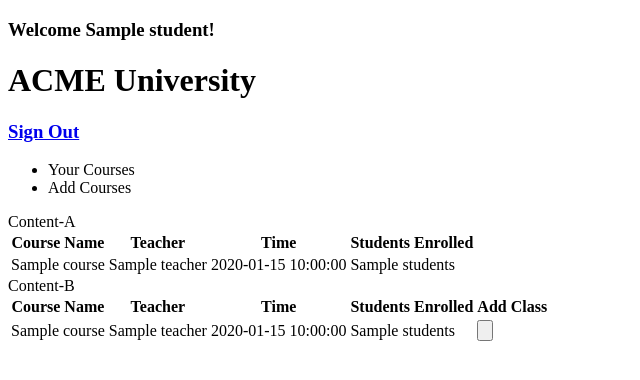
After one commit to gr8monk3ys/coursework, a Flask app: template CSE 106/Lab 8/templates/student_view.html in a window 1280 px wide. The commit adds this page. Shown: the top 380 px of the page, without its empty margins (0-640 px from the left). Run offline with Flask 2, Linux system fonts and the light colour scheme; the template is opened without the code that fills it: most values are stand-ins (such as "Sample title", 1, 10 or a date in 2020).

Commit message:
several fixes and improvements

```diff
--- /dev/null
+++ b/CSE 106/Lab 8/templates/student_view.html
@@ -0,0 +1,77 @@
+<!DOCTYPE html>
+<html lang="en">
+
+<head>
+    <title>Student Portal</title>
+</head>
+
+<body>
+    <main id="main-holder">
+
+        <h3>Welcome {{ student }}!</h3>
+        <h1 class="header">ACME University</h1>
+        <h3><a href="{{ url_for('/logout') }}">Sign Out</a></h3>
+
+        <div class="tab-panel">
+            <ul class="tab-group">
+                <li class="tab tab-A is-active">Your Courses</li>
+                <li class="tab tab-B">Add Courses</li>
+            </ul>
+            <div class="panel-group">
+                <div class="panel tab-A is-show">
+                    Content-A
+                    <table>
+
+                        <head>
+                            <tr>
+                                <th>Course Name</th>
+                                <th>Teacher</th>
+                                <th>Time</th>
+                                <th>Students Enrolled</th>
+                            </tr>
+                        </head>
+                        <tbody>
+                            {% for course in courses %}
+                            <tr>
+                                <td>{{ course.name }}</td>
+                                <td>{{ course.teacher }}</td>
+                                <td>{{ course.time }}</td>
+                                <td>{{ course.students }}</td>
+                            </tr>
+                            {% endfor %}
+                        </tbody>
+                    </table>
+                </div>
+                <div class="panel tab-B">
+                    Content-B
+                    <table>
+
+                        <head>
+                            <tr>
+                                <th>Course Name</th>
+                                <th>Teacher</th>
+                                <th>Time</th>
+                                <th>Students Enrolled</th>
+                                <th>Add Class</th>
+                            </tr>
+                        </head>
+                        <tbody>
+                            {% for student in students %}
+                            <tr>
+                                <td>{{ course.name }}</td>
+                                <td>{{ course.teacher }}</td>
+                                <td>{{ course.time }}</td>
+                                <td>{{ course.students }}</td>
+                                <td><input type="button"  /></td>
+                            </tr>
+                            {% endfor %}
+                        </tbody>
+                    </table>
+                </div>
+            </div>
+        </div>
+    </main>
+
+</body>
+
+</html>
```
Also changed, not shown: CSE 106/Lab 8/templates/add_classes.html (deleted, +0 -9 lines), CSE 106/Lab 8/templates/login.html (+16 -4 lines), CSE 106/Lab 8/templates/teacher_view.html (added, +41 -0 lines), CSE 106/Lab 8/templates/view_classes.html (deleted, +0 -9 lines).
